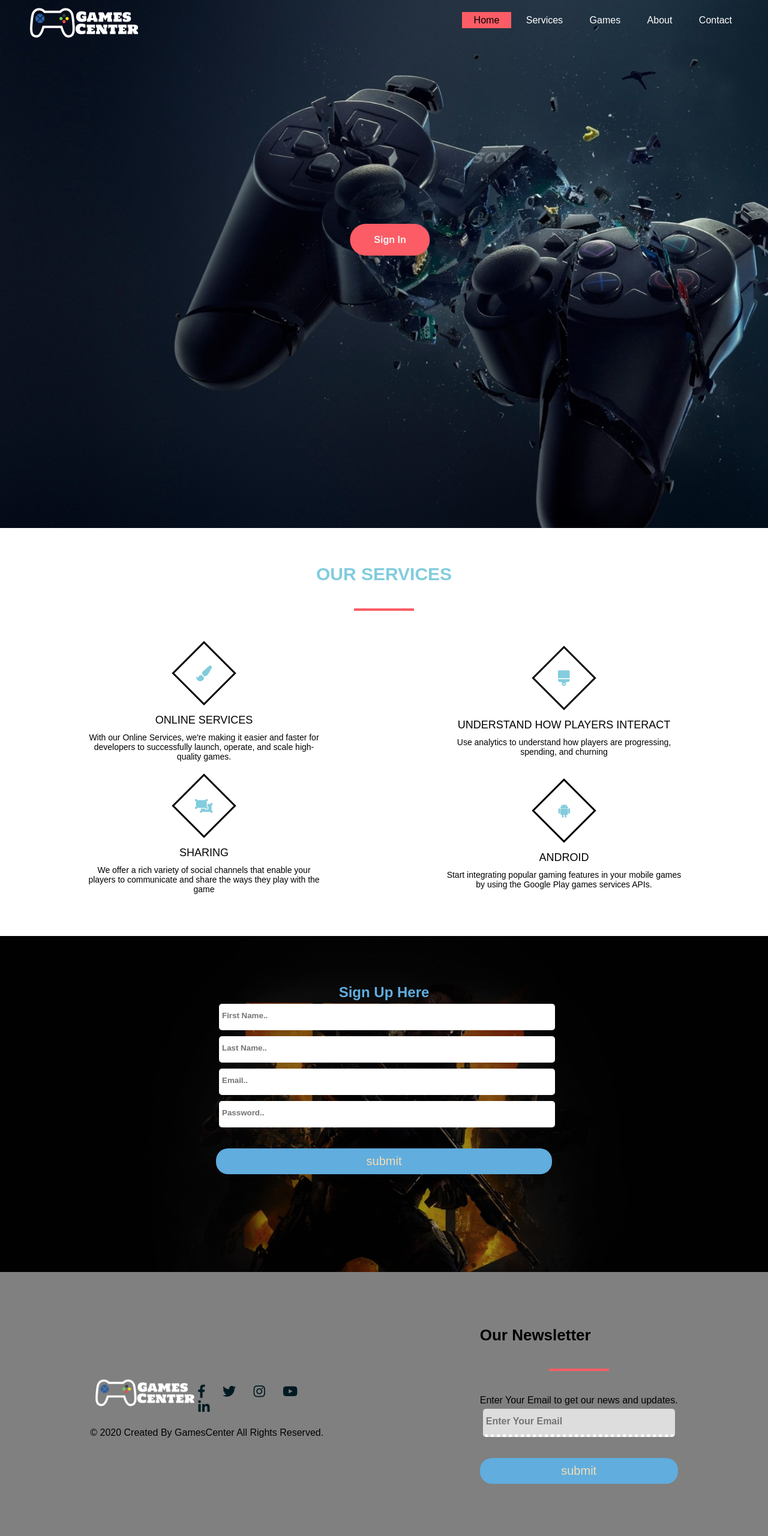
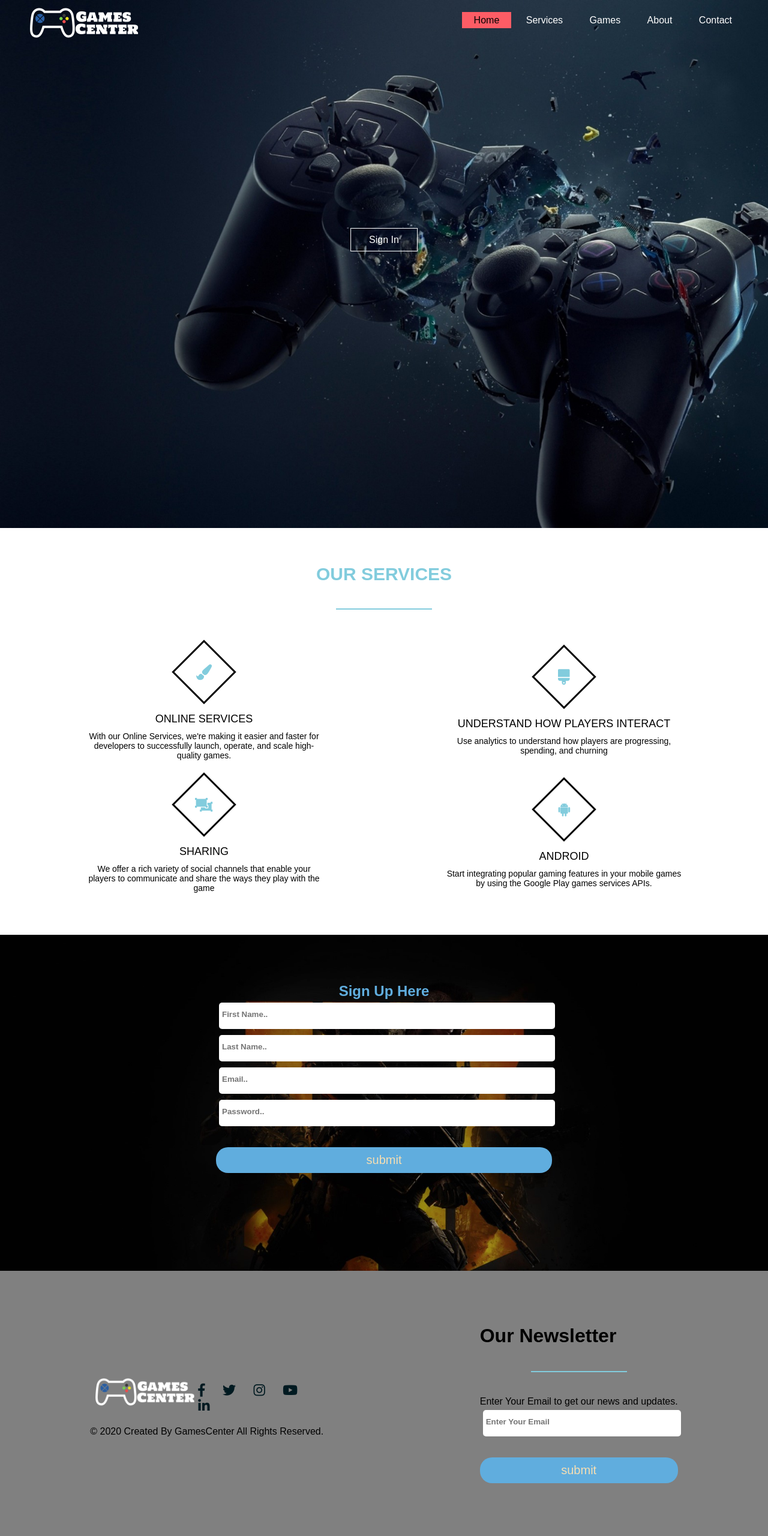
Before and after one commit to abo3mad/ahmadeg, a plain HTML site: page index.html in a window 1280 px wide. Shown: the top 2560 px of the page at 60% size. Drawn offline with Linux system fonts and the light colour scheme; files whose address does not match are found by name.

Commit message:
Update style.css

```diff
--- a/style.css
+++ b/style.css
@@ -227,59 +227,3 @@ footer{
   .social-media a:hover{
     color: #fc5c65;
   }
-
-  .right-col h1{
-    font-size: 26px;
-  }
-
-  .border{
-    width: 100px;
-    height: 4px;
-    background: #fc5c65;
-  }
-
-  .newsletter-form{
-    display: flex;
-    justify-content: center;
-    align-items: center;
-    flex-wrap: wrap;
-  }
-
-  .txtb{
-    flex: 1;
-    padding: 18px 40px;
-    font-size: 16px;
-    color: #293043;
-    background: #ddd;
-    border: none;
-    font-weight: 700;
-    outline: none;
-    border-radius: 30px;
-    min-width: 260px;
-  }
-
-  .btn{
-    padding: 18px 40px;
-    font-size: 16px;
-    color: #f1f1f1;
-    background: #fc5c65;
-    border: none;
-    font-weight: 700;
-    outline: none;
-    border-radius: 30px;
-    margin-left: 20px;
-    cursor: pointer;
-    transition: opacity .3s linear;
-  }
-
-  .btn:hover{
-    opacity: .7;
-  }
-
-  .page-content{
-    min-height: 100vh;
-    font-size: 40px;
-    display: flex;
-    align-items: center;
-    justify-content: center;
-  }
```
